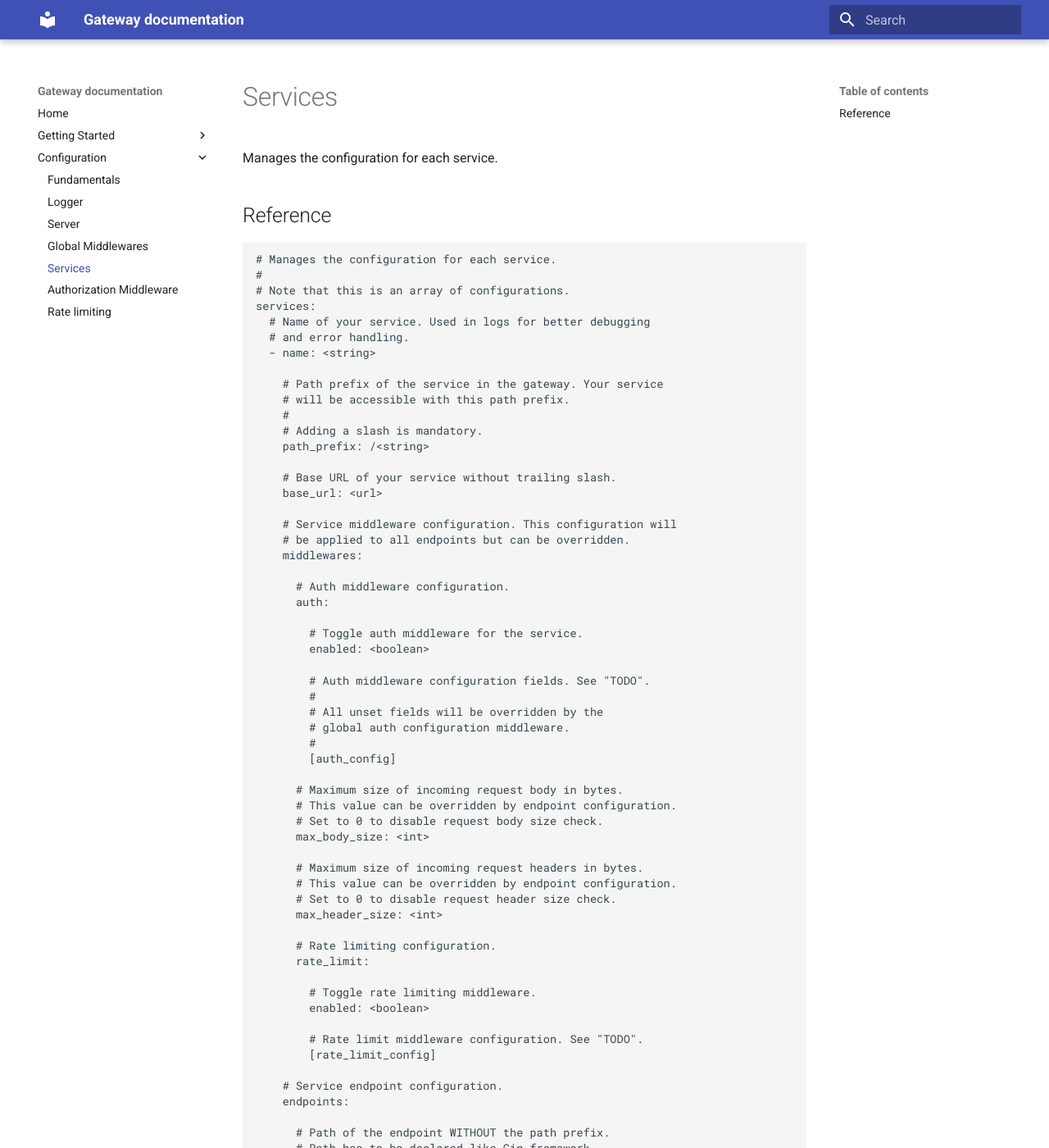
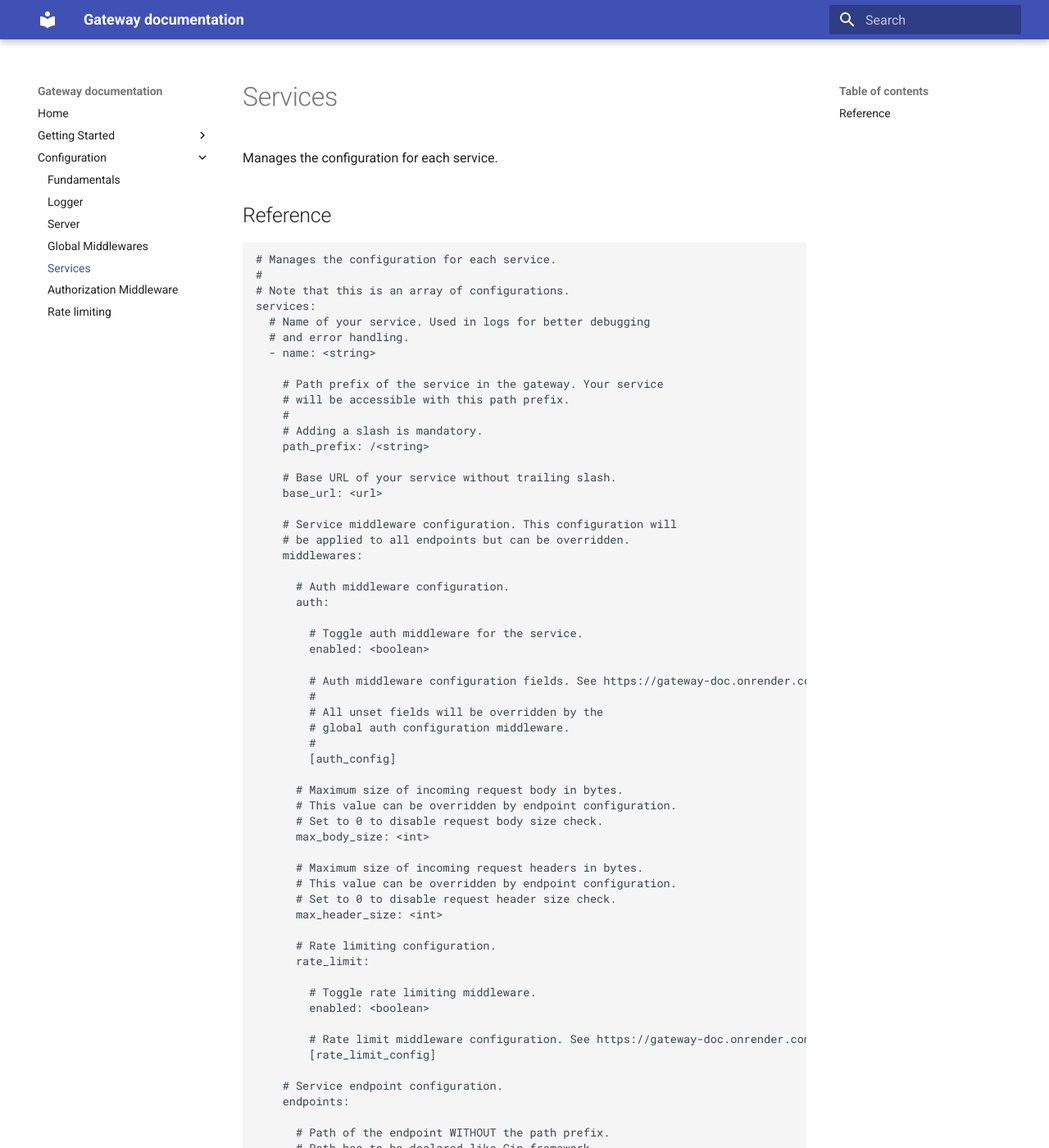
Before and after one commit to FloRichardAloeCorp/gateway-doc, an MkDocs documentation site: the page built from docs/configuration/services.md, in a window 1280 px wide and 1400 px high. Shown: the whole window at 82% size. Built offline with MkDocs 1.6.1 and Material for MkDocs 9.7.7, drawn with Linux system fonts in a browser that asks for light colours; some of the changed text lies outside the part shown.

Commit message:
Update doc links

```diff
--- a/docs/configuration/services.md
+++ b/docs/configuration/services.md
@@ -32,7 +32,7 @@ services:
         # Toggle auth middleware for the service.
         enabled: <boolean>
 
-        # Auth middleware configuration fields. See "TODO".
+        # Auth middleware configuration fields. See https://gateway-doc.onrender.com/configuration/auth_middleware/.
         #
         # All unset fields will be overridden by the
         # global auth configuration middleware.
@@ -55,7 +55,7 @@ services:
         # Toggle rate limiting middleware.
         enabled: <boolean>
 
-        # Rate limit middleware configuration. See "TODO".
+        # Rate limit middleware configuration. See https://gateway-doc.onrender.com/configuration/rate_limit/.
         [rate_limit_config]
 
     # Service endpoint configuration.
@@ -75,11 +75,11 @@ services:
           # Toggle auth middleware for this endpoint.
           enabled: <boolean>
 
-          # List of accepted roles in the JWT. See "TODO".
+          # List of accepted roles in the JWT. See https://gateway-doc.onrender.com/configuration/auth_middleware/.
           authorized_roles:
             - <string>
 
-          # List of required permissions in the JWT. See "TODO".
+          # List of required permissions in the JWT. See https://gateway-doc.onrender.com/configuration/auth_middleware/.
           required_permissions:
             - <string>
 
@@ -89,7 +89,7 @@ services:
           # Toggle rate limit middleware for this endpoint.
           enabled: <boolean>
 
-          # Rate limit middleware configuration. See "TODO".
+          # Rate limit middleware configuration. See https://gateway-doc.onrender.com/configuration/rate_limit/.
           [rate_limit_config]
 
         # Specific maximum size of incoming request body in bytes.
```
Also changed, not shown: docs/configuration/global_middlewares.md (+2 -2 lines).
